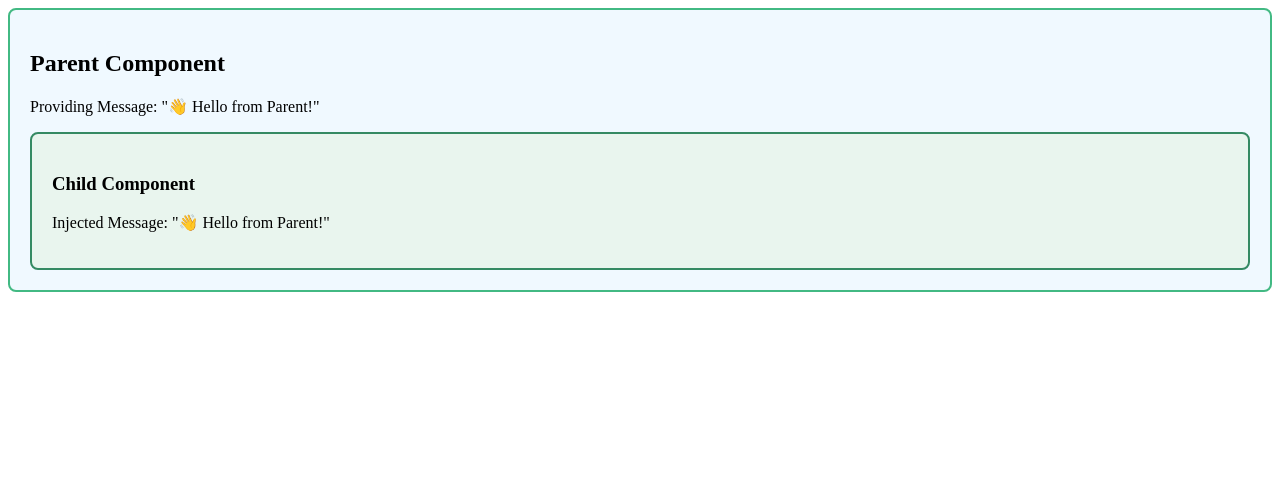
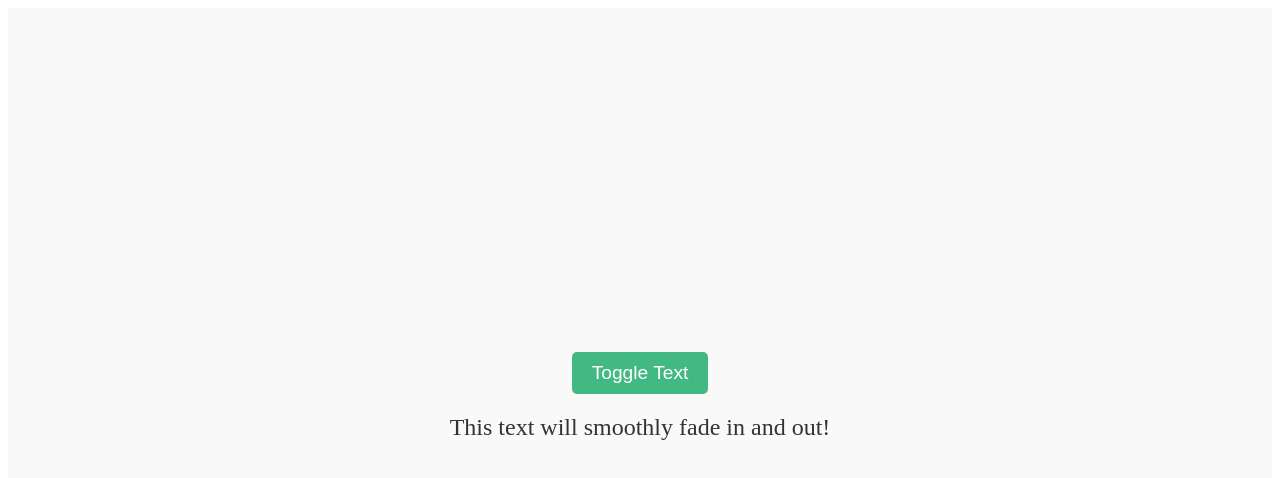
Before and after one commit to darshitdudhaiya/100DaysOfVue, a Vue app: page / in a window 1280 px wide. Shown: the top 478 px of the page. Built offline with nearby package versions, Linux system fonts and the light colour scheme.

Commit message:
The <Transition> Component in Vue.js – Adding Animations to Your App

```diff
--- a/src/App.vue
+++ b/src/App.vue
@@ -1,14 +1,16 @@
 <template>
   <div id="app">
-    <parent-provide-component />
+    <transition-component />
   </div>
 </template>
 
 <script>
-import ParentProvideComponent from './components/ParentProvideComponent.vue'
+import TransitionComponent from './components/TransitionComponent.vue'
 
 export default {
   name: 'App',
-  components: { ParentProvideComponent }
+  components: {
+    TransitionComponent
+  }
 }
 </script>
--- /dev/null
+++ b/src/components/TransitionComponent.vue
@@ -0,0 +1,60 @@
+<template>
+    <div class="container">
+      <button class="toggle-btn" @click="show = !show">Toggle Text</button>
+      <transition name="fade">
+        <p v-if="show" class="fade-text">This text will smoothly fade in and out!</p>
+      </transition>
+    </div>
+  </template>
+
+  <script>
+  export default {
+    name: 'TransitionComponent',
+    data() {
+      return {
+        show: true
+      }
+    }
+  }
+  </script>
+
+  <style scoped>
+  .container {
+    display: flex;
+    flex-direction: column;
+    align-items: center;
+    justify-content: center;
+    height: 100vh;
+    background-color: #f9f9f9;
+  }
+
+  .toggle-btn {
+    padding: 10px 20px;
+    background-color: #42b983;
+    color: white;
+    border: none;
+    border-radius: 5px;
+    font-size: 1.2rem;
+    cursor: pointer;
+    transition: background-color 0.3s ease;
+  }
+
+  .toggle-btn:hover {
+    background-color: #358a63;
+  }
+
+  .fade-text {
+    margin-top: 20px;
+    font-size: 1.5rem;
+    color: #333;
+  }
+
+  .fade-enter-active,
+  .fade-leave-active {
+    transition: opacity 0.5s;
+  }
+  .fade-enter,
+  .fade-leave-to {
+    opacity: 0;
+  }
+  </style>
```
